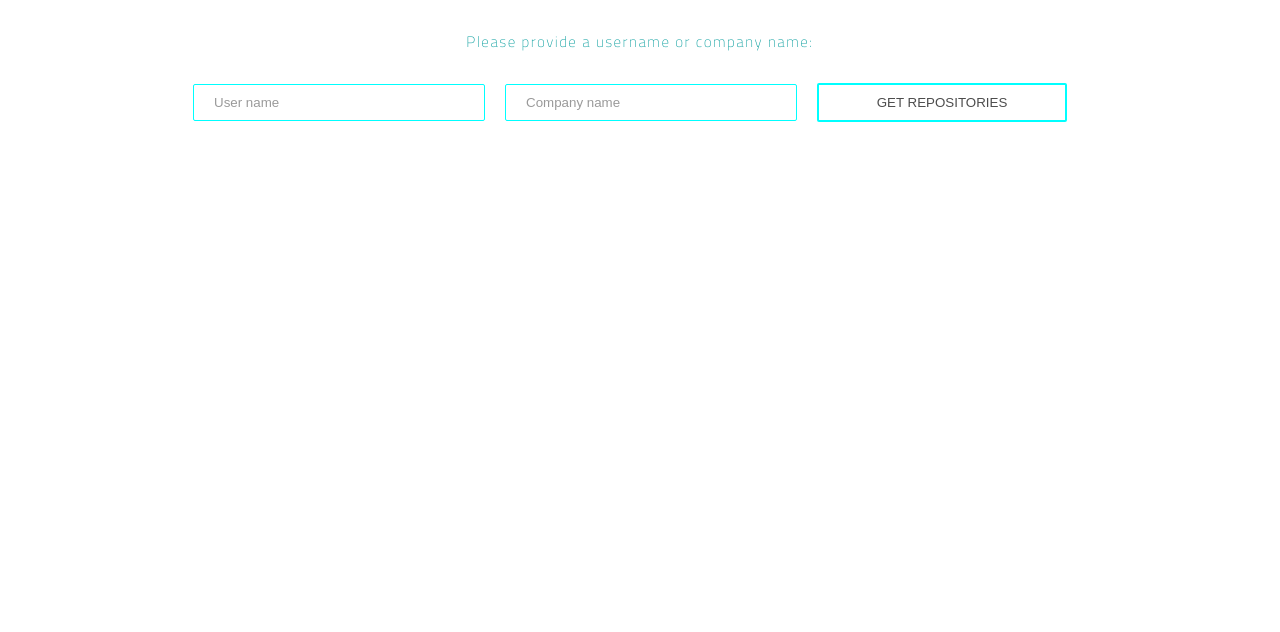
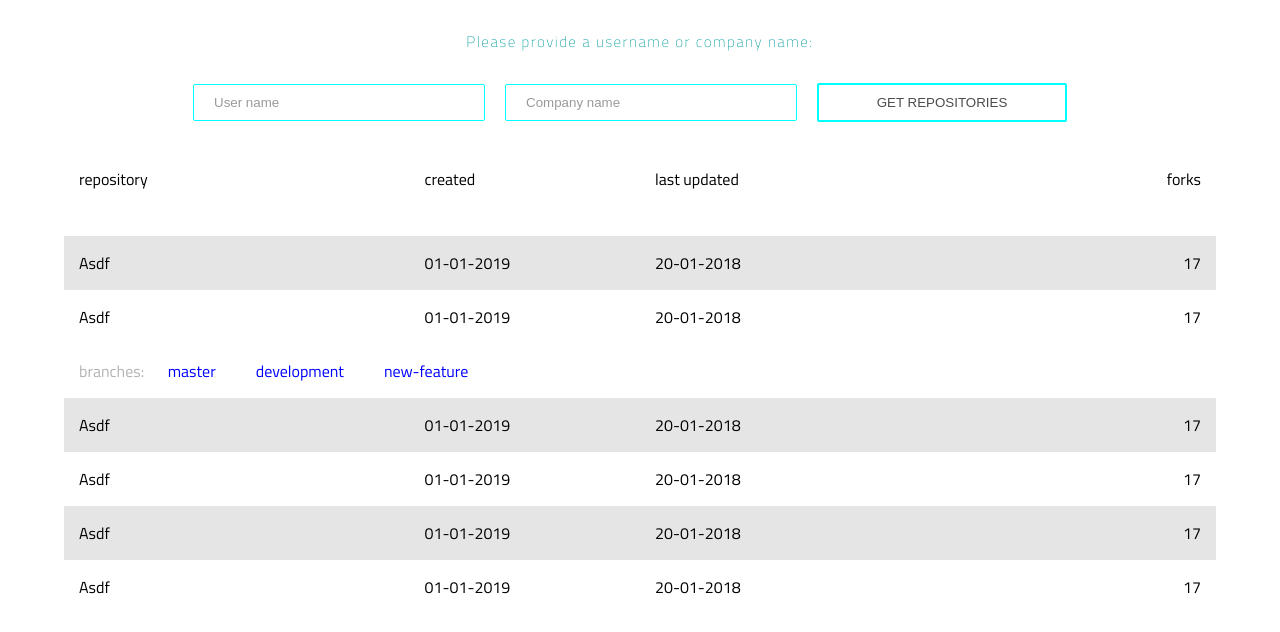
Before and after one commit to grzegorzgit/githubApi, a React (Create React App) app: page / in a window 1280 px wide. Shown: the top 632 px of the page. Built offline with nearby package versions, Linux system fonts and the light colour scheme.

Commit message:
Repost list heml & style

```diff
--- a/src/js/App.js
+++ b/src/js/App.js
@@ -1,14 +1,16 @@
-import React from 'react';
+import React, {Component} from 'react';
 import Header from './Header';
 import '../scss/app.scss';
+import Repositories from './Repositiories';
 
-function App() {
+export default class App extends Component {
 
-  return (
-    <div className="App">
-      <Header />
-    </div>
-  );
+  render() {
+    return (
+      <div className="App">
+        <Header />
+        <Repositories />
+      </div>
+    );
+  }
 }
-
-export default App;
--- /dev/null
+++ b/src/js/Branches.js
@@ -0,0 +1,13 @@
+import React, { Component } from 'react';
+import '../scss/branches.scss';
+
+export default class Branches extends Component {
+
+    render(){
+        return <div className="branches">
+            <span>master</span>
+            <span>development</span>
+            <span>new-feature</span>
+        </div>
+    }
+}
--- /dev/null
+++ b/src/js/Repositiories.js
@@ -0,0 +1,60 @@
+import React, { Component } from 'react';
+import '../scss/repositories.scss';
+import Branches from './Branches';
+
+export default class Repositories extends Component {
+
+    render() {
+        return (
+            <main>
+                <div className="repos">
+                    <div className="repos_header">
+                        <div className="repos_name">repository</div>
+                        <div className="repos_created">created</div>
+                        <div className="repos_updated">last updated</div>
+                        <div className="repos_forks">forks</div>
+                    </div>
+                    <ul className="repos_list">
+                        <li className="repos_item">
+                            <div className="repos_name">Asdf</div>
+                            <div className="repos_created">01-01-2019</div>
+                            <div className="repos_updated">20-01-2018</div>
+                            <div className="repos_forks">17</div>
+                        </li>
+                        <li className="repos_item">
+                            <div className="repos_name">Asdf</div>
+                            <div className="repos_created">01-01-2019</div>
+                            <div className="repos_updated">20-01-2018</div>
+                            <div className="repos_forks">17</div>
+                            <Branches />
+                        </li>
+                        <li className="repos_item">
+                            <div className="repos_name">Asdf</div>
+                            <div className="repos_created">01-01-2019</div>
+                            <div className="repos_updated">20-01-2018</div>
+                            <div className="repos_forks">17</div>
+                        </li>
+                        <li className="repos_item">
+                            <div className="repos_name">Asdf</div>
+                            <div className="repos_created">01-01-2019</div>
+                            <div className="repos_updated">20-01-2018</div>
+                            <div className="repos_forks">17</div>
+                        </li>
+                        <li className="repos_item">
+                            <div className="repos_name">Asdf</div>
+                            <div className="repos_created">01-01-2019</div>
+                            <div className="repos_updated">20-01-2018</div>
+                            <div className="repos_forks">17</div>
+                        </li>
+                        <li className="repos_item">
+                            <div className="repos_name">Asdf</div>
+                            <div className="repos_created">01-01-2019</div>
+                            <div className="repos_updated">20-01-2018</div>
+                            <div className="repos_forks">17</div>
+                        </li>
+                    </ul>
+                </div>
+            </main>
+        );
+    }
+}
--- /dev/null
+++ b/src/scss/branches.scss
@@ -0,0 +1,14 @@
+.branches {
+    background: white;
+    width: 100%;
+
+    &::before {
+        color: rgba(0, 0, 0, .3);
+        content: 'branches: ';
+    }
+
+    span {
+        color: blue;
+        margin: 0 20px;
+    }
+}
--- /dev/null
+++ b/src/scss/repositories.scss
@@ -0,0 +1,48 @@
+.repos {
+
+    &_header,
+    &_item {
+        display: flex;
+        flex-wrap: wrap;
+        justify-content: stretch;
+
+        > div,
+        > li {
+            padding: 15px;
+        }
+    }
+
+    &_item {
+        &:nth-child(odd) {
+            background: rgba(0, 0, 0, .1);
+        }
+
+        &:hover {
+            background: rgba(220, 220, 250, 1);
+            color: blue;
+        }
+    }
+
+    &_list {
+        margin: 0;
+        padding: 0;
+    }
+
+    &_header {
+        margin-bottom: 30px;
+    }
+
+    &_name {
+        width: 30%;
+    }
+
+    &_created,
+    &_updated {
+        width: 20%;
+    }
+
+    &_forks {
+        flex-grow: 1;
+        text-align: right;
+    }
+}
```
